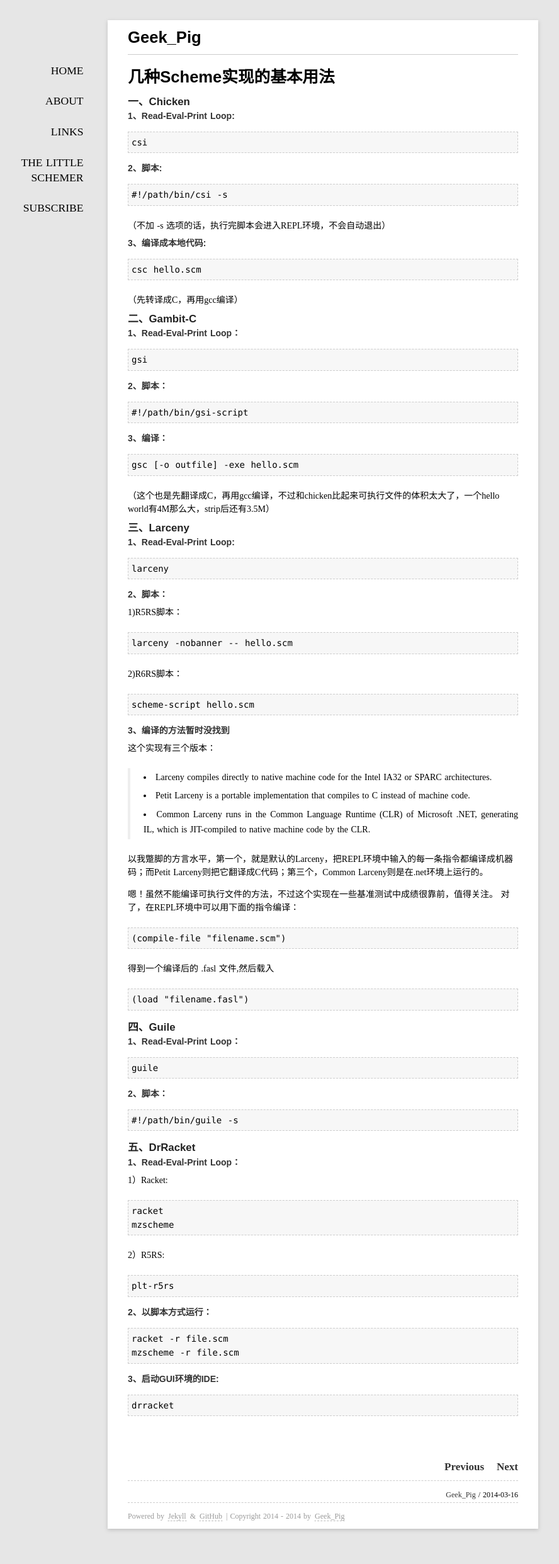
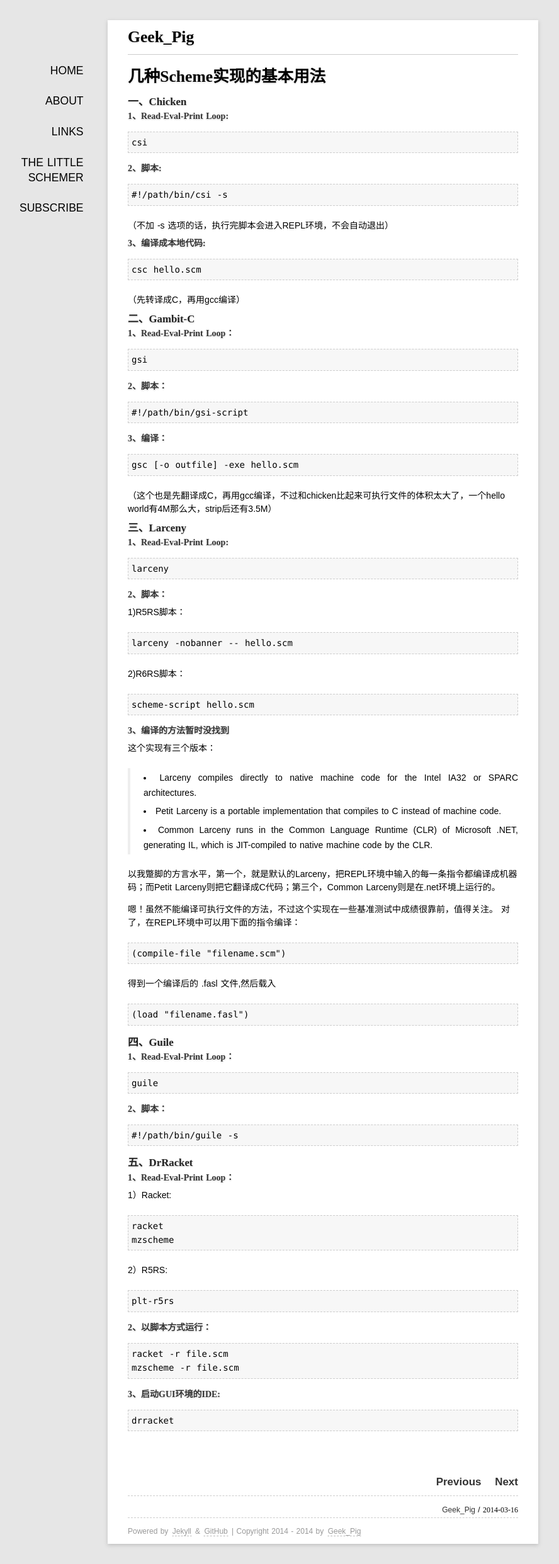
Before and after one commit to rhuichao/uternet.github.io, a Jekyll site: the page built from _posts/2014-03-16-some-scheme.md, in a window 1280 px wide. Shown: the whole page at 63% size, without its empty margins (127-1015 px from the left). Built offline with Jekyll 4.4.1, drawn with Linux system fonts in a browser that asks for light colours; some web fonts are replaced; Markdown is read by kramdown in place of the engine named in the settings; before the commit the page ends 2460 px from its top, so only the background shows below that.

Commit message:
new document posted

```diff
--- a/media/css/style.css
+++ b/media/css/style.css
@@ -7,7 +7,7 @@
     word-spacing:1px;
     margin-left:auto;
     margin-right:auto;
-    font-family:"Gentium Book Basic","Hiragino Sans GB","Microsoft YaHei","WenQianYi Micro Hei",serif;
+    font-family:"Gentium Book Basic","Hiragino Sans GB","Microsoft YaHei","WenQianYi Micro Hei",sans-serif;
     color:#000000;
     background-color:#e6e6e6;
     line-height: 150%;
@@ -22,7 +22,7 @@
 }
 
 time {
-    font-family:"Charter","Galdeano";
+    font-family:"Galdeano";
 }
 
 /*链接颜色*/
@@ -195,35 +195,35 @@
 
 /*******************************标题-h1 h2 h3...**************************/
 h1{
-    font-family:"Charter","Galdeano","Hiragino Sans GB","Microsoft YaHei",sans-serif;
+    font-family:"Gentium Book Basic","Galdeano","Hiragino Sans GB","Microsoft YaHei",serif;
     font-size:1.6em;
     color:#000;
     line-height: 150%;
-    /*text-shadow: 0px 1px 0px rgb(255, 255, 255), 0px 1px 2px rgba(170, 170, 170, 0.8);*/
+    text-shadow: 0px 1px 0px rgb(255, 255, 255), 0px 1px 2px rgba(170, 170, 170, 0.8);
 }
 
 h2{
-    font-family:"Charter","Galdeano","Hiragino Sans GB","Microsoft YaHei",sans-serif;
+    font-family:"Gentium Book Basic","Galdeano","Hiragino Sans GB","Microsoft YaHei",serif;
     font-size:1.4em;
     color:#111;
     line-height: 150%;
-    /*text-shadow: 0px 1px 0px rgb(255, 255, 255), 0px 1px 2px rgba(170, 170, 170, 0.8);*/
+    text-shadow: 0px 1px 0px rgb(255, 255, 255), 0px 1px 2px rgba(170, 170, 170, 0.8);
 }
 
 h3{
-    font-family:"Charter","Galdeano","Hiragino Sans GB","Microsoft YaHei",sans-serif;
+    font-family:"Gentium Book Basic","Galdeano","Hiragino Sans GB","Microsoft YaHei",serif;
     font-size:1.2em;
     color:#222;
     line-height: 150%;
-    /*text-shadow: 0px 1px 0px rgb(255, 255, 255), 0px 1px 2px rgba(170, 170, 170, 0.8);*/
+    text-shadow: 0px 1px 0px rgb(255, 255, 255), 0px 1px 2px rgba(170, 170, 170, 0.8);
 }
 
 h4{
-    font-family:"Charter","Galdeano","Hiragino Sans GB","Microsoft YaHei",sans-serif;
+    font-family:"Gentium Book Basic","Galdeano","Hiragino Sans GB","Microsoft YaHei",serif;
     font-size:1em;
     color:#333;
     line-height: 150%;
-    /*text-shadow: 0px 1px 0px rgb(255, 255, 255), 0px 1px 2px rgba(170, 170, 170, 0.8);*/
+    text-shadow: 0px 1px 0px rgb(255, 255, 255), 0px 1px 2px rgba(170, 170, 170, 0.8);
 }
 
 embed,object,iframe{
```
